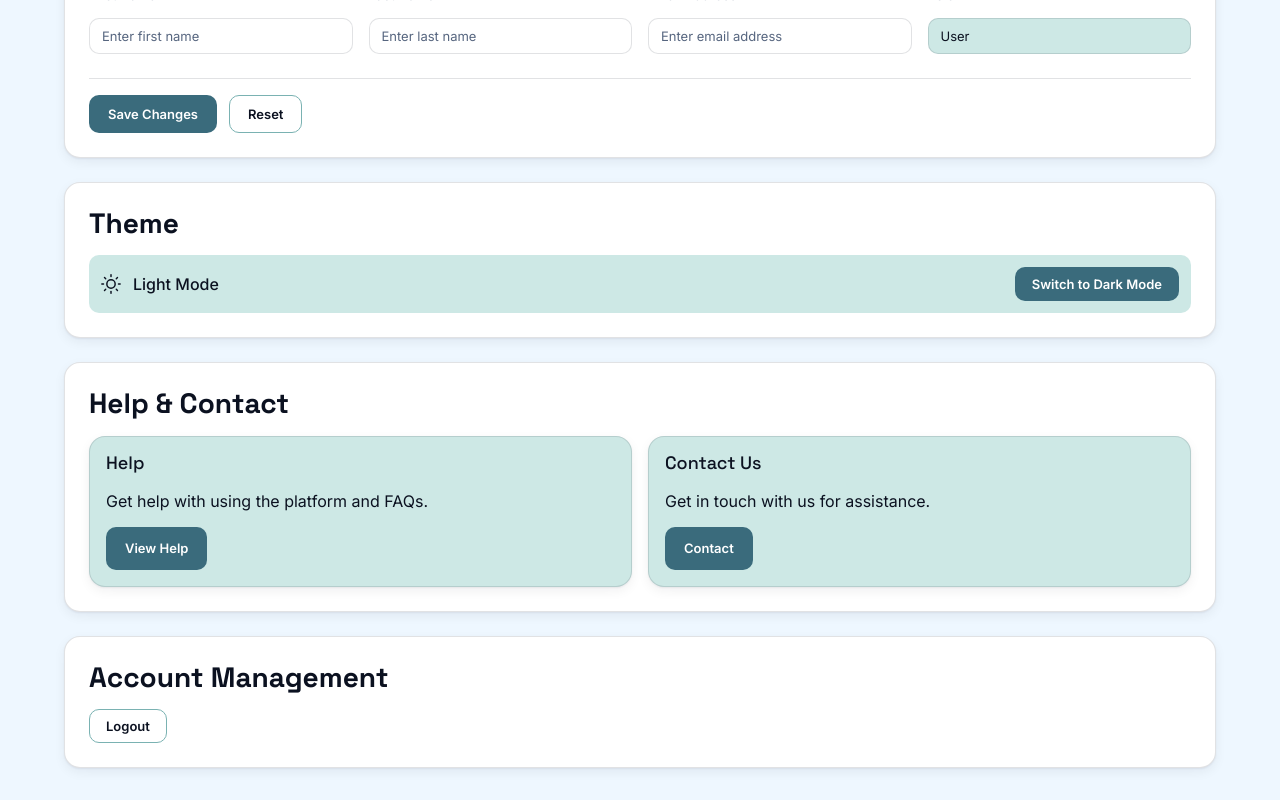
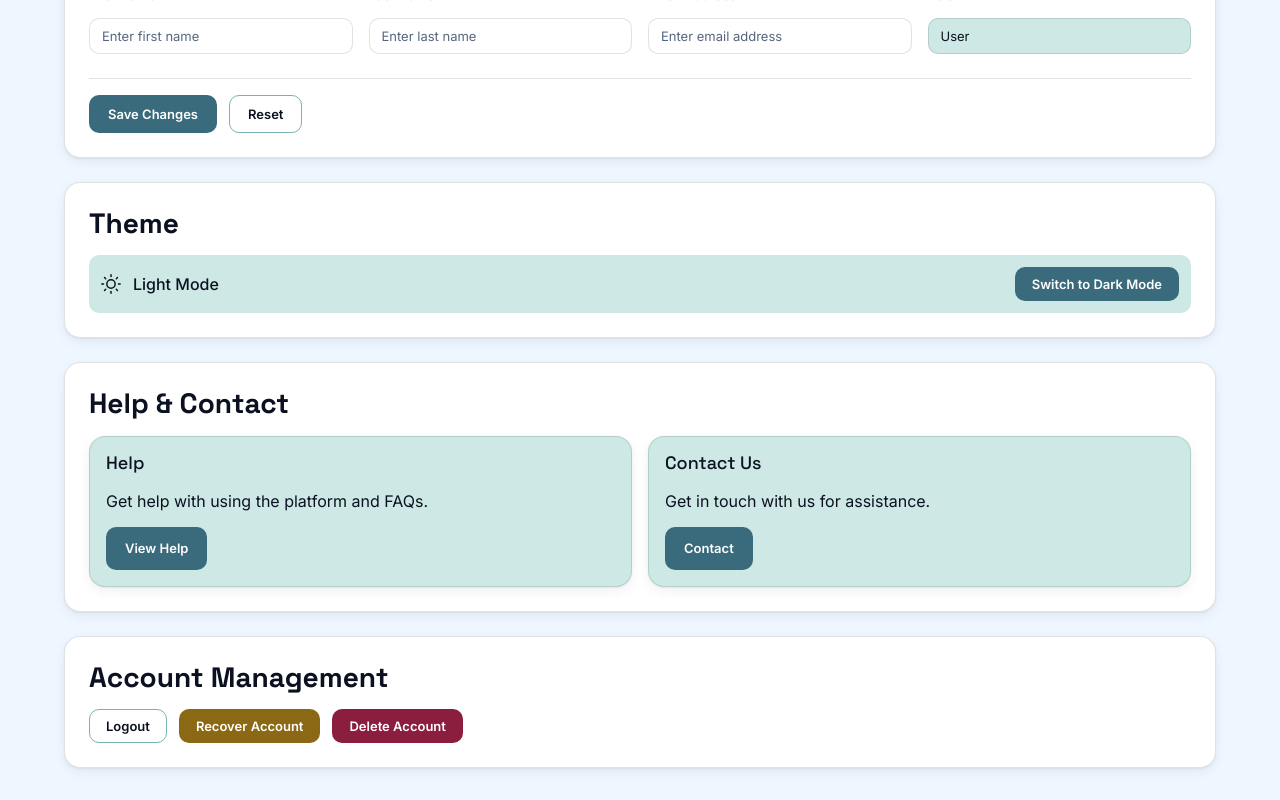
Before and after one commit to COS301-SE-2026/OptiGrid, a Next.js app in the folder frontend/: page /settings in a window 1280 px wide. Shown: the part 267-1067 px from the top of the page. Built offline with nearby package versions, Linux system fonts and the light colour scheme; no server answers.

Commit message:
add recover and delete account

```diff
--- a/frontend/app/settings/page.tsx
+++ b/frontend/app/settings/page.tsx
@@ -76,7 +76,7 @@ export default function SettingsPage() {
   const [toastMessage, setToastMessage] = useState<string>("");
   const [showToast, setShowToast] = useState<boolean>(false);
   const [showDeleteModal, setShowDeleteModal] = useState<boolean>(false);
-  const [deleteConfirmText, setDeleteConfirmText] = useState<string>("");
+  const [showRecoverModal, setShowRecoverModal] = useState<boolean>(false);
 
   const showToastMessage = (message: string) => {
     setToastMessage(message);
@@ -146,16 +146,16 @@ export default function SettingsPage() {
   };
 
   const handleDeleteAccount = () => {
-    if (deleteConfirmText !== "DELETE") {
-      showToastMessage('Please type "DELETE" to confirm');
-      return;
-    }
     setShowDeleteModal(false);
-    setDeleteConfirmText("");
     showToastMessage("Account deleted");
     setTimeout(() => {
       router.push("/login");
     }, 500);
+  };
+
+  const handleRecoverAccount = () => {
+    setShowRecoverModal(false);
+    showToastMessage("Account recovery initiated");
   };
 
   const handleThemeToggle = async () => {
@@ -392,6 +392,7 @@ export default function SettingsPage() {
                 style={{
                   display: "flex",
                   gap: "var(--space-3)",
+                  flexWrap: "wrap",
                 }}
               >
                 <button
@@ -405,9 +406,38 @@ export default function SettingsPage() {
                 >
                   Logout
                 </button>
+
+                <button
+                  type="button"
+                  onClick={() => setShowRecoverModal(true)}
+                  className="btn"
+                  style={{
+                    padding: "var(--space-2) var(--space-4)",
+                    fontSize: "var(--fs-small)",
+                    backgroundColor: "#8B6914",
+                    color: "#FFFFFF",
+                  }}
+                >
+                  Recover Account
+                </button>
+
+                <button
+                  type="button"
+                  onClick={() => setShowDeleteModal(true)}
+                  className="btn btn-danger"
+                  style={{
+                    padding: "var(--space-2) var(--space-4)",
+                    fontSize: "var(--fs-small)",
+                    backgroundColor: "#8B1E3F",
+                    color: "#FFFFFF",
+                  }}
+                >
+                  Delete Account
+                </button>
               </div>
             </div>
           </section>
+
 
           {showDeleteModal && (
             <div
@@ -423,7 +453,6 @@ export default function SettingsPage() {
               onClick={(e) => {
                 if (e.target === e.currentTarget) {
                   setShowDeleteModal(false);
-                  setDeleteConfirmText("");
                 }
               }}
               role="dialog"
@@ -431,7 +460,6 @@ export default function SettingsPage() {
               onKeyDown={(e) => {
                 if (e.key === "Escape") {
                   setShowDeleteModal(false);
-                  setDeleteConfirmText("");
                 }
               }}
             >
@@ -441,27 +469,8 @@ export default function SettingsPage() {
                     Delete Account
                   </h2>
                   <p className="text-muted">
-                    All your data will be permanently deleted.
+                    All your data will be permanently deleted. This action cannot be undone.
                   </p>
-                </div>
-
-                <div style={{ marginBottom: "var(--space-4)" }}>
-                  <label className="label" htmlFor="deleteConfirm">
-                    Type <span style={{ color: "var(--brand-danger)", fontWeight: "bold" }}>DELETE</span> to confirm
-                  </label>
-                  <input
-                    id="deleteConfirm"
-                    type="text"
-                    value={deleteConfirmText}
-                    onChange={(e) => setDeleteConfirmText(e.target.value)}
-                    placeholder="Type DELETE here..."
-                    className="input"
-                    style={
-                      deleteConfirmText && deleteConfirmText !== "DELETE"
-                        ? { borderColor: "var(--brand-danger)" }
-                        : {}
-                    }
-                  />
                 </div>
 
                 <div style={{ display: "flex", gap: "var(--space-3)" }}>
@@ -469,7 +478,6 @@ export default function SettingsPage() {
                     type="button"
                     onClick={() => {
                       setShowDeleteModal(false);
-                      setDeleteConfirmText("");
                     }}
                     className="btn btn-secondary"
                     style={{ flex: 1 }}
@@ -489,12 +497,74 @@ export default function SettingsPage() {
             </div>
           )}
 
+
+          {showRecoverModal && (
+            <div
+              className="modal-overlay"
+              style={{
+                position: "fixed",
+                inset: 0,
+                display: "flex",
+                alignItems: "center",
+                justifyContent: "center",
+                padding: "var(--space-4)",
+              }}
+              onClick={(e) => {
+                if (e.target === e.currentTarget) {
+                  setShowRecoverModal(false);
+                }
+              }}
+              role="dialog"
+              aria-modal="true"
+              onKeyDown={(e) => {
+                if (e.key === "Escape") {
+                  setShowRecoverModal(false);
+                }
+              }}
+            >
+              <div className="modal" style={{ maxWidth: "500px", width: "100%" }}>
+                <div style={{ textAlign: "center", marginBottom: "var(--space-4)" }}>
+                  <h2 style={{ color: "#B26B00", marginBottom: "var(--space-2)" }}>
+                    Recover Account
+                  </h2>
+                  <p className="text-muted">
+                    Are you sure you want to recover your account?
+                  </p>
+                </div>
+
+                <div style={{ display: "flex", gap: "var(--space-3)" }}>
+                  <button
+                    type="button"
+                    onClick={() => {
+                      setShowRecoverModal(false);
+                    }}
+                    className="btn btn-secondary"
+                    style={{ flex: 1 }}
+                  >
+                    Cancel
+                  </button>
+                  <button
+                    type="button"
+                    onClick={handleRecoverAccount}
+                    className="btn"
+                    style={{
+                      flex: 1,
+                      backgroundColor: "#B26B00",
+                      color: "#FFFFFF",
+                    }}
+                  >
+                    Recover Account
+                  </button>
+                </div>
+              </div>
+            </div>
+          )}
+
           {showToast && (
             <div
               style={{
                 position: "fixed",
                 bottom: "var(--space-4)",
-
                 backgroundColor: "var(--brand-ink)",
                 color: "var(--brand-bg)",
                 padding: "var(--space-3) var(--space-5)",
```
